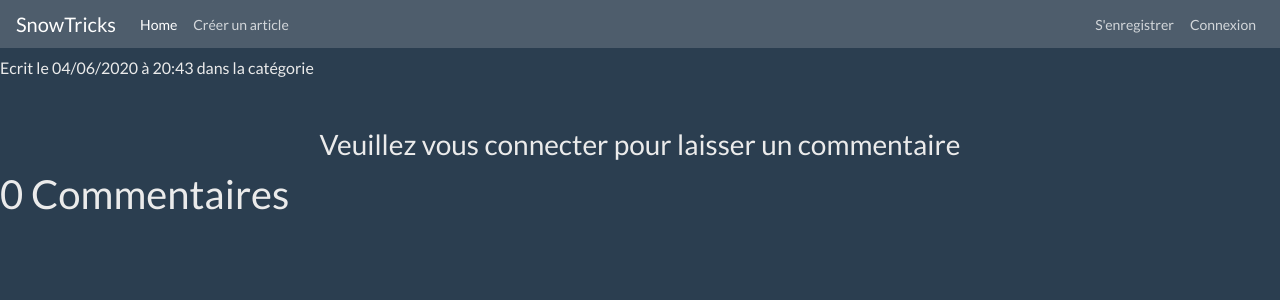
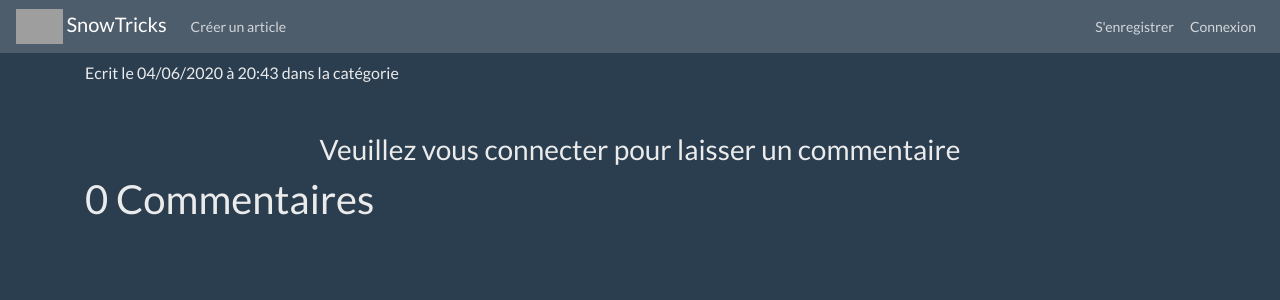
Before and after one commit to WainlaiN/SnowTricks, a Symfony app: template templates/trick/show.html.twig in a window 1280 px wide. Shown: the top 300 px of the page. Run offline with Twig, Linux system fonts and the light colour scheme; the template is opened without the code that fills it, so the values that code supplies are empty; some libraries are stand-ins or nearby versions; grey boxes are pictures that could not be loaded.

Commit message:
working on template

```diff
--- a/templates/base.html.twig
+++ b/templates/base.html.twig
@@ -11,44 +11,7 @@
 </head>
 <body>
 
-<nav class="navbar navbar-expand-lg navbar-dark bg-dark">
-    <a class="navbar-brand" href="#">SnowTricks</a>
-    <button class="navbar-toggler" type="button" data-toggle="collapse" data-target="#navbarColor02"
-            aria-controls="navbarColor02" aria-expanded="false" aria-label="Toggle navigation">
-        <span class="navbar-toggler-icon"></span>
-    </button>
-
-    <div class="collapse navbar-collapse" id="navbarColor02">
-        <ul class="navbar-nav mr-auto">
-            <li class="nav-item active">
-                <a class="nav-link" href="{{ path('trick') }}">Home <span class="sr-only">(current)</span></a>
-            </li>
-            <li class="nav-item">
-                <a class="nav-link" href="{{ path('trick_create') }}">Créer un article</a>
-            </li>
-
-
-        </ul>
-        <form class="form-inline my-2 my-lg-0">
-            <ul class="navbar-nav mr-auto">
-                {% if not app.user %}
-                    <li class="nav-item">
-                        <a href="{{ path('security_registration') }}" class="nav-link">S'enregistrer</a>
-                    </li>
-                    <li class="nav-item">
-                        <a href="{{ path('security_login') }}" class="nav-link">Connexion</a>
-                    </li>
-                {% else %}
-                    <li class="nav-item">
-                        <a href="{{ path('security_logout') }}" class="nav-link">Deconnexion</a>
-                    </li>
-                {% endif %}
-
-            </ul>
-
-        </form>
-    </div>
-</nav>
+{{ include('trick/_menu.html.twig') }}
 
 {% for message in app.flashes('notice') %}
     <div class="alert alert-success">
@@ -61,7 +24,9 @@
     </div>
 {% endfor %}
 
-    {% block body %}{% endblock %}
+{% block body %}{% endblock %}
+
+<footer></footer>
 
 {% block javascripts %}
     <script
--- a/templates/security/login.html.twig
+++ b/templates/security/login.html.twig
@@ -9,7 +9,7 @@
     {% endif %}
 
 
-    <h1>Connexion</h1>
+    <h1 style="text-align: center">Connexion</h1>
     <div class="container mt-4">
 
         <form action="{{ path('security_login') }}" method="post">
--- /dev/null
+++ b/templates/trick/_menu.html.twig
@@ -0,0 +1,35 @@
+<nav class="navbar navbar-expand-lg navbar-dark bg-dark">
+    <a class="navbar-brand" href="{{ path('trick') }}"><img src="{{ asset('build/images/home/logo.png') }}" alt="" style="height: 35px"> SnowTricks</a>
+    <button class="navbar-toggler" type="button" data-toggle="collapse" data-target="#navbarColor02"
+            aria-controls="navbarColor02" aria-expanded="false" aria-label="Toggle navigation">
+        <span class="navbar-toggler-icon"></span>
+    </button>
+
+    <div class="collapse navbar-collapse" id="navbarColor02">
+        <ul class="navbar-nav mr-auto">
+            <li class="nav-item">
+                <a class="nav-link" href="{{ path('trick_create') }}">Créer un article</a>
+            </li>
+
+
+        </ul>
+        <form class="form-inline my-2 my-lg-0">
+            <ul class="navbar-nav mr-auto">
+                {% if not app.user %}
+                    <li class="nav-item">
+                        <a href="{{ path('security_registration') }}" class="nav-link">S'enregistrer</a>
+                    </li>
+                    <li class="nav-item">
+                        <a href="{{ path('security_login') }}" class="nav-link">Connexion</a>
+                    </li>
+                {% else %}
+                    <li class="nav-item">
+                        <a href="{{ path('security_logout') }}" class="nav-link">Deconnexion</a>
+                    </li>
+                {% endif %}
+
+            </ul>
+
+        </form>
+    </div>
+</nav>
--- a/templates/trick/_trick.html.twig
+++ b/templates/trick/_trick.html.twig
@@ -5,9 +5,9 @@
         <div class="card-body">
             <h6 class="card-title">{{ trick.name | slice(0, 20) }}
                 {% if app.user %}
-                    <a href="{{ path('trick_edit', {'id': trick.id}) }}"><i
+                    <a href="{{ path('trick_edit', {'slug': trick.slug}) }}"><i
                                 class="fa fa-pencil float-right">edit</i></a>
-                    <a href="{{ path('trick_delete', {'id': trick.id}) }}"
+                    <a href="{{ path('trick_delete', {'slug': trick.slug}) }}"
                        onclick="return confirm(`Êtes-vous sûr de vouloir supprimer le trick : {{ trick.name }} ?`)"><i
                                 class="fa fa-trash float-right">delete</i></a>
                 {% endif %}
@@ -19,7 +19,7 @@
                 {{ trick.description | striptags  | slice(0, 50) ~ '...' }}
 
             </p>
-            <span><a href="{{ path('trick_show', {'id': trick.id}) }}" class="btn btn-primary" id="btn-suite">Lire la
+            <span><a href="{{ path('trick_show', {'slug': trick.slug}) }}" class="btn btn-primary" id="btn-suite">Lire la
                     suite</a></span>
         </div>
     </div>
--- a/templates/trick/create.html.twig
+++ b/templates/trick/create.html.twig
@@ -2,6 +2,7 @@
 
 
 {% block body %}
+
 
     <h1>Ajouter l'article</h1>
 
--- a/templates/trick/show.html.twig
+++ b/templates/trick/show.html.twig
@@ -8,11 +8,11 @@
 
 
 {% block body %}
-
+    <div class="container">
         <h2>{{ trick.name }}</h2>
         {% if app.user %}
             <div class="operations">
-            <a href="{{ path('trick_edit', {'id': trick.id}) }}"><i class="fa fa-pencil">edit</i></a>
+                <a href="{{ path('trick_edit', {'slug': trick.slug}) }}"><i class="fa fa-pencil">edit</i></a>
                 <a href="{{ path('trick_delete', {'id': trick.id}) }}"
                    onclick="return confirm(`Êtes-vous sûr de vouloir supprimer le trick : {{ trick.name }} ?`)"><i
                             class="fas fa-trash-alt">delete</i></a>
@@ -77,5 +77,6 @@
                 {% endfor %}
             </div>
         </section>
+    </div>
 
 {% endblock %}
```
Also changed, not shown: assets/css/app.css (+10 -10 lines), src/Controller/TrickController.php (+7 -7 lines), src/Repository/TrickRepository.php (+9 -0 lines), templates/trick/index.html.twig (+7 -10 lines), assets/images/logo.png (added). Lines whose indentation alone changed are shown as unchanged.
